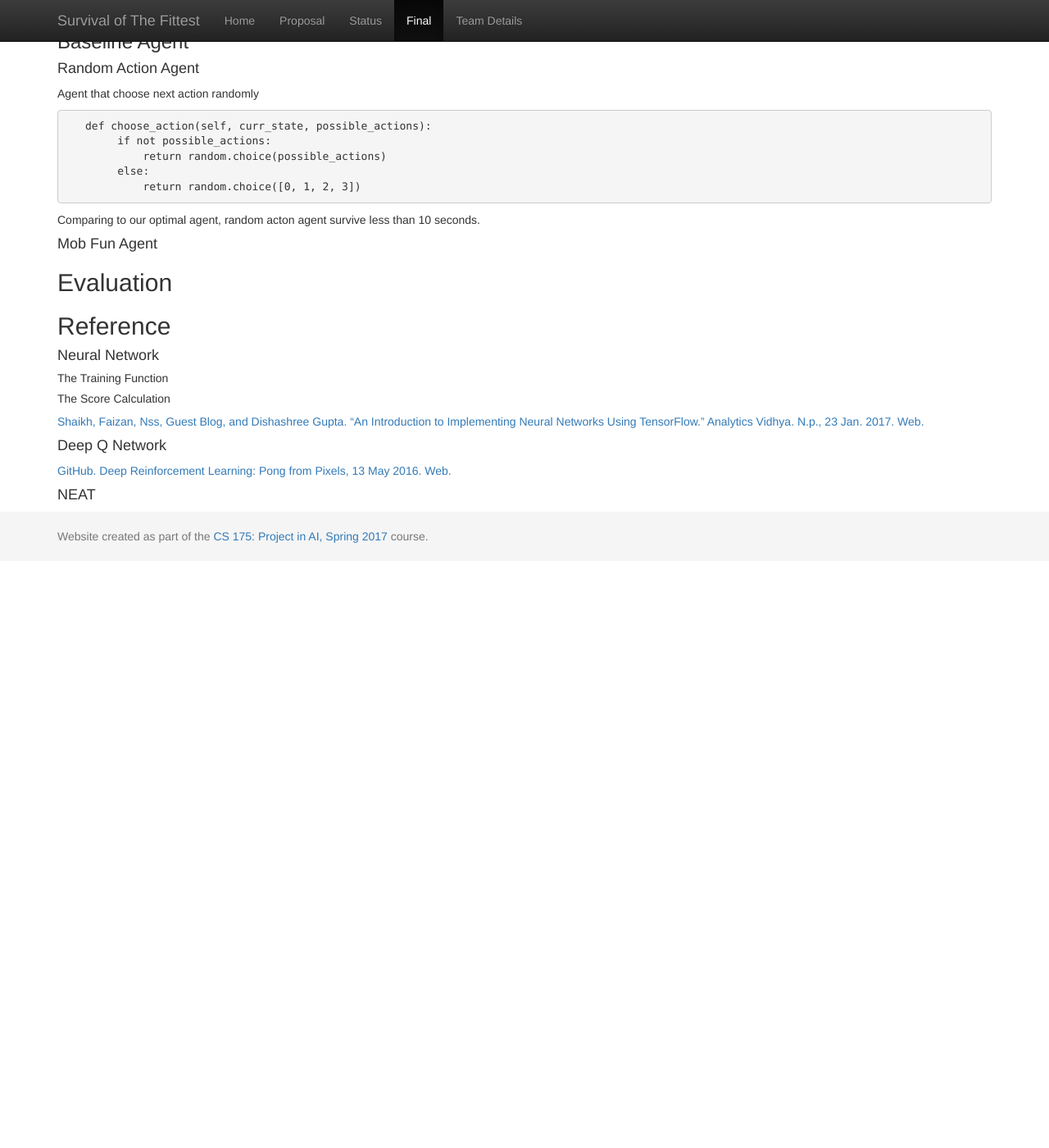
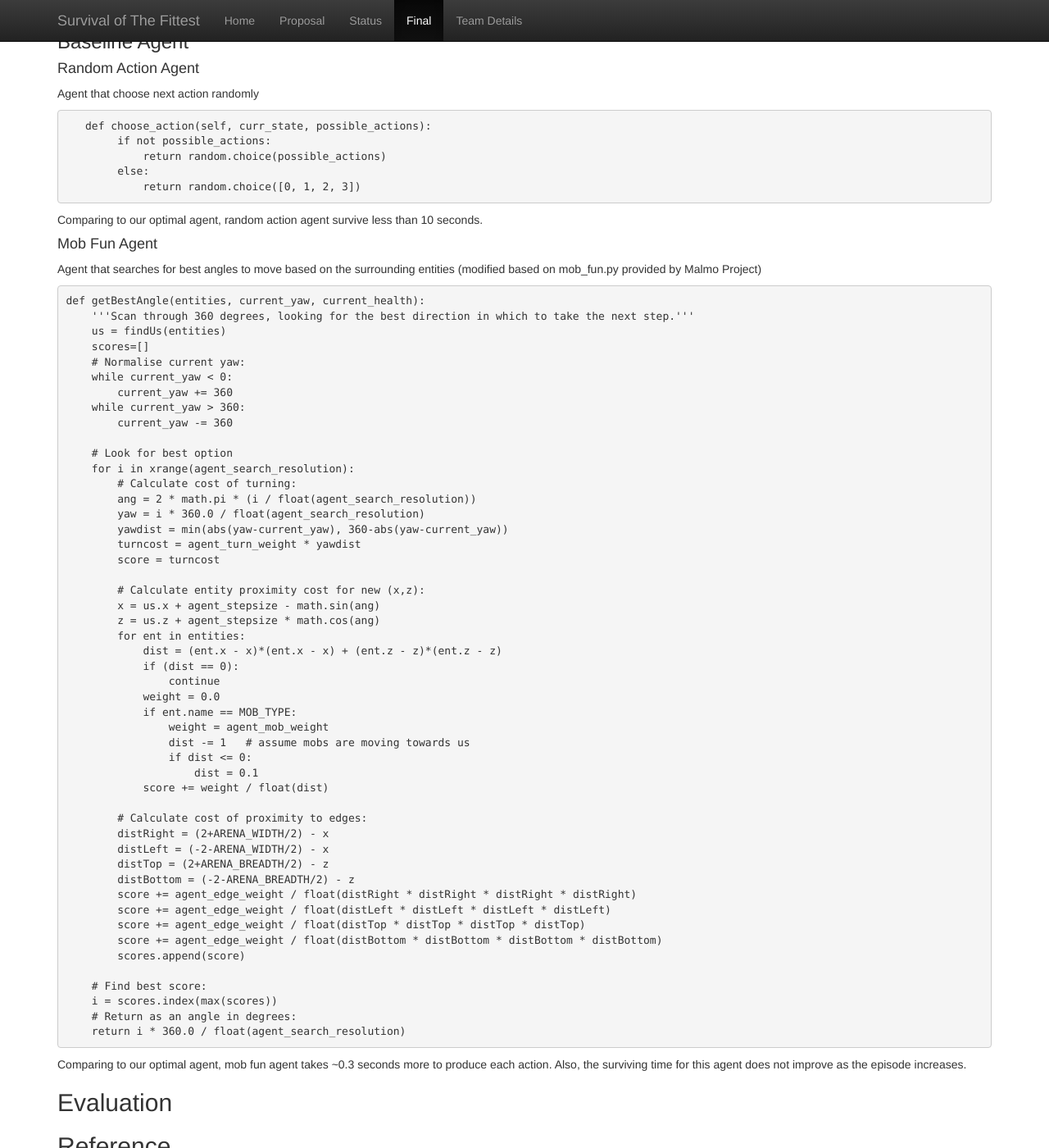
Before and after one commit to mingh2/SurvivalOfTheFittest, a Jekyll site: the page built from docs/final.md, in a window 1280 px wide and 1400 px high, scrolled down 4741 px. Shown: the whole window at 82% size. Built offline with Jekyll 4.4.1, drawn with Linux system fonts in a browser that asks for light colours; before the commit the page ends 5425 px from its top, so only the background shows below that.

Commit message:
Update final.md

````diff
--- a/docs/final.md
+++ b/docs/final.md
@@ -95,12 +95,63 @@ Agent that choose next action randomly
         else:
             return random.choice([0, 1, 2, 3])
 ```
-Comparing to our optimal agent, random acton agent survive less than 10 seconds.
+Comparing to our optimal agent, random action agent survive less than 10 seconds.
 
 #### Mob Fun Agent
+Agent that searches for best angles to move based on the surrounding entities (modified based on mob_fun.py provided by Malmo Project)
+```python
+def getBestAngle(entities, current_yaw, current_health):
+    '''Scan through 360 degrees, looking for the best direction in which to take the next step.'''
+    us = findUs(entities)
+    scores=[]
+    # Normalise current yaw:
+    while current_yaw < 0:
+        current_yaw += 360
+    while current_yaw > 360:
+        current_yaw -= 360
 
+    # Look for best option
+    for i in xrange(agent_search_resolution):
+        # Calculate cost of turning:
+        ang = 2 * math.pi * (i / float(agent_search_resolution))
+        yaw = i * 360.0 / float(agent_search_resolution)
+        yawdist = min(abs(yaw-current_yaw), 360-abs(yaw-current_yaw))
+        turncost = agent_turn_weight * yawdist
+        score = turncost
 
+        # Calculate entity proximity cost for new (x,z):
+        x = us.x + agent_stepsize - math.sin(ang)
+        z = us.z + agent_stepsize * math.cos(ang)
+        for ent in entities:
+            dist = (ent.x - x)*(ent.x - x) + (ent.z - z)*(ent.z - z)
+            if (dist == 0):
+                continue
+            weight = 0.0
+            if ent.name == MOB_TYPE:
+                weight = agent_mob_weight
+                dist -= 1   # assume mobs are moving towards us
+                if dist <= 0:
+                    dist = 0.1
+            score += weight / float(dist)
 
+        # Calculate cost of proximity to edges:
+        distRight = (2+ARENA_WIDTH/2) - x
+        distLeft = (-2-ARENA_WIDTH/2) - x
+        distTop = (2+ARENA_BREADTH/2) - z
+        distBottom = (-2-ARENA_BREADTH/2) - z
+        score += agent_edge_weight / float(distRight * distRight * distRight * distRight)
+        score += agent_edge_weight / float(distLeft * distLeft * distLeft * distLeft)
+        score += agent_edge_weight / float(distTop * distTop * distTop * distTop)
+        score += agent_edge_weight / float(distBottom * distBottom * distBottom * distBottom)
+        scores.append(score)
+
+    # Find best score:
+    i = scores.index(max(scores))
+    # Return as an angle in degrees:
+    return i * 360.0 / float(agent_search_resolution)
+```
+Comparing to our optimal agent, mob fun agent takes ~0.3 seconds more to produce each action.
+Also, the surviving time for this agent does not improve as the episode increases.
 
 ## Evaluation
 
````
